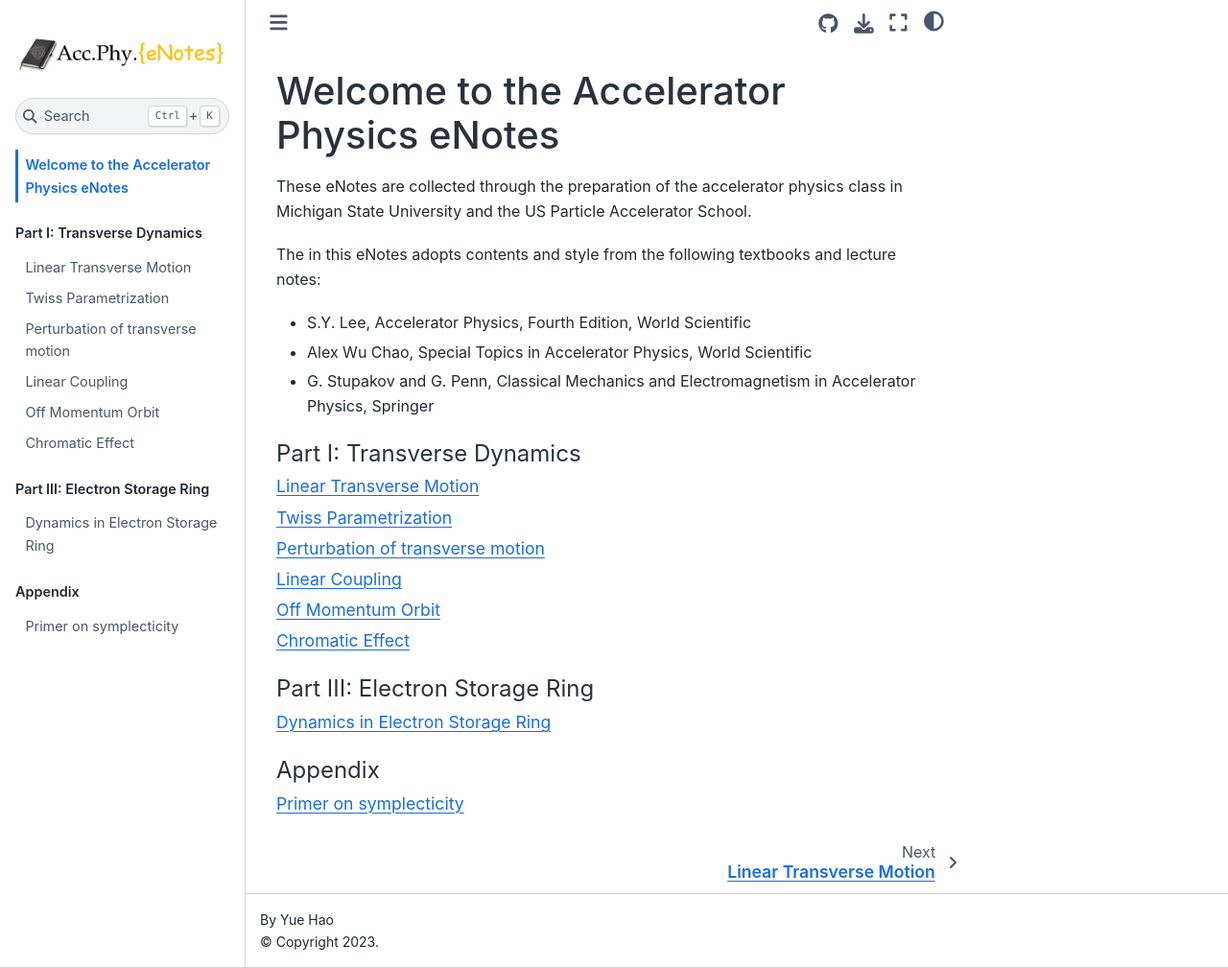
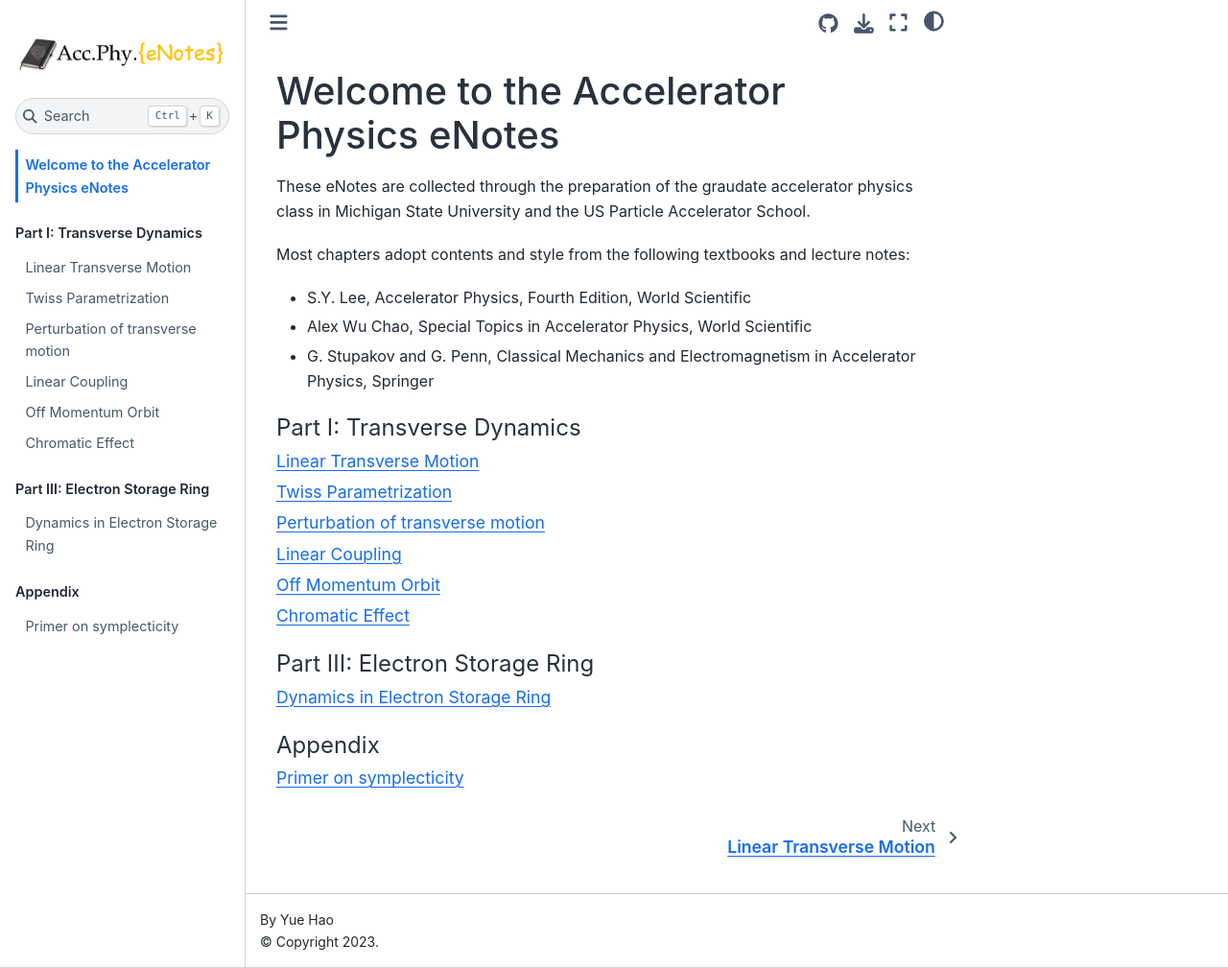
Before and after one commit to MSU-Beam-Dynamics/AP_enotes, a Jupyter Book: the page built from book/intro.md, in a window 1280 px wide and 1009 px high. Shown: the whole window at 96% size. Built offline with Jupyter Book 1.0.4 settings and Sphinx 7.4.7 and the Sphinx Book theme 1.1.4, drawn with Linux system fonts in a browser that asks for light colours; pages that are not in the unit, such as notebooks, are missing from menus.

Commit message:
add ref books mod

```diff
--- a/book/intro.md
+++ b/book/intro.md
@@ -1,8 +1,8 @@
 # Welcome to the Accelerator Physics eNotes
 
-These eNotes are collected through the preparation of the accelerator physics class in Michigan State University and the US Particle Accelerator School.
+These eNotes are collected through the preparation of the graudate accelerator physics class in Michigan State University and the US Particle Accelerator School.
 
-The in this eNotes adopts contents and style from the following textbooks and lecture notes:
+Most chapters adopt contents and style from the following textbooks and lecture notes:
 * S.Y. Lee, Accelerator Physics, Fourth Edition, World Scientific
 * Alex Wu Chao, Special Topics in Accelerator Physics, World Scientific
 * G. Stupakov and G. Penn, Classical Mechanics and Electromagnetism in Accelerator Physics, Springer
```
